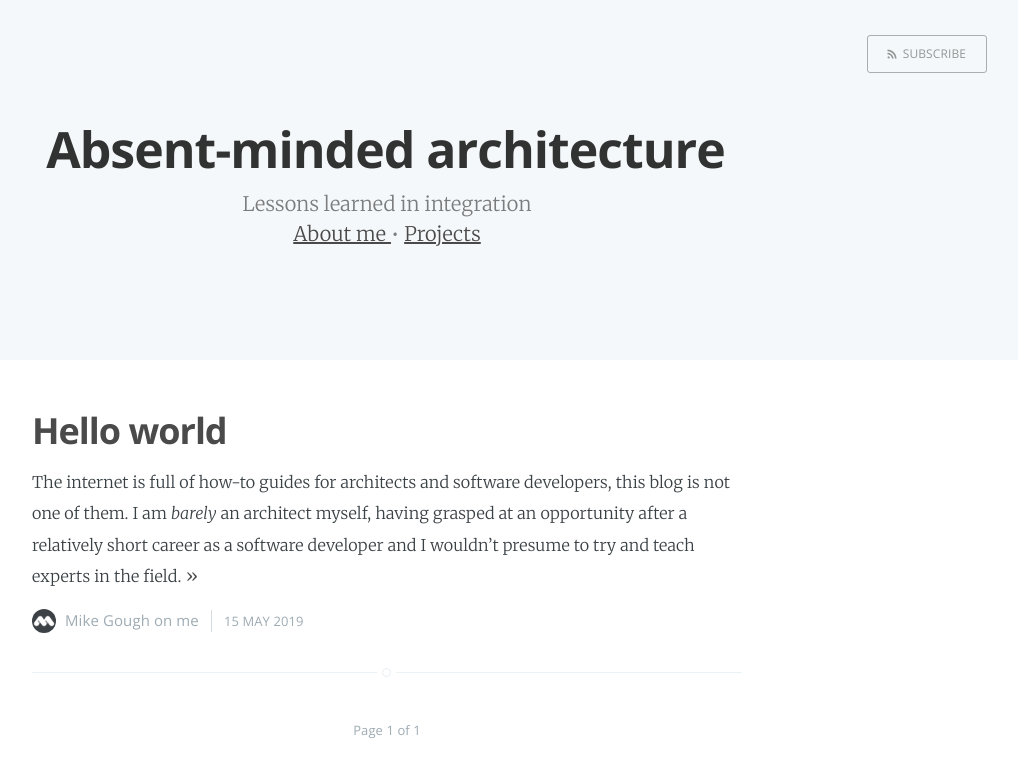
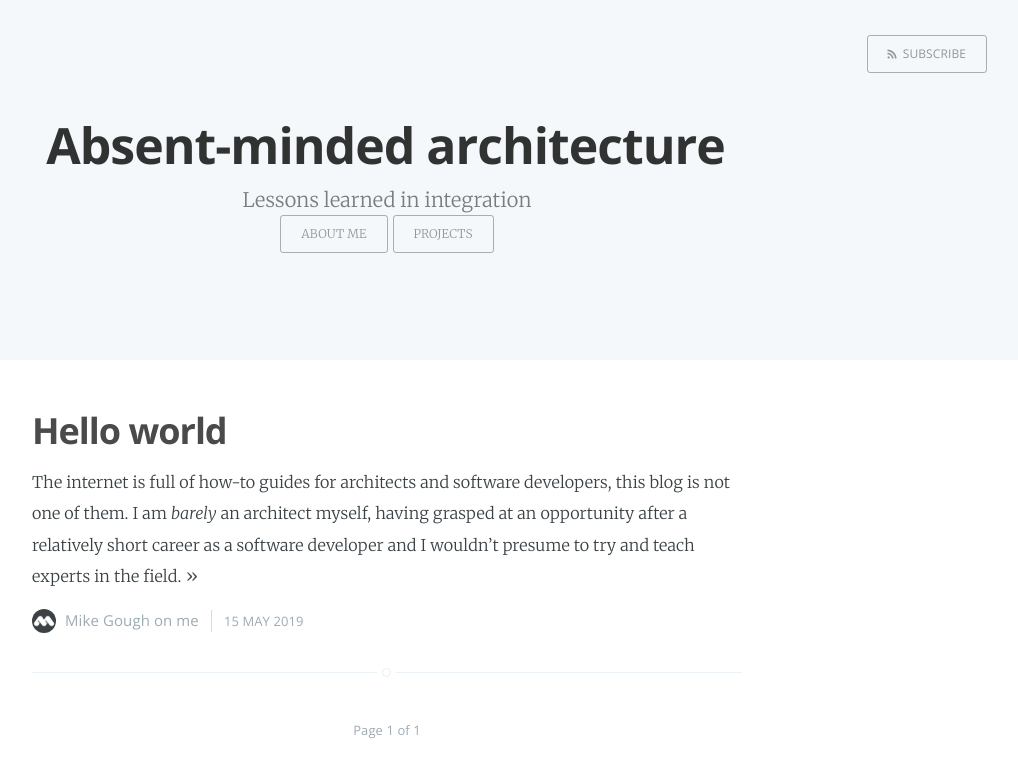
Before and after one commit to Mike-Gough/mike-gough.github.io, a Jekyll site: the page built from index.html, in a window 1280 px wide. Shown: the top 777 px of the page, without its empty margins (253-1271 px from the left). Built offline with Jekyll 4.4.1, drawn with Linux system fonts in a browser that asks for light colours; the list of posts is cut into pages by our own code.

Commit message:
Styling changes

```diff
--- a/assets/css/screen.css
+++ b/assets/css/screen.css
@@ -622,7 +622,6 @@ margin on the iframe, cause it breaks stuff. */
     -moz-box-sizing: border-box;
     box-sizing: border-box;
     display: inline-block;
-    float: right;
     height: 38px;
     padding: 0 20px;
     border: transparent 1px solid;
@@ -638,14 +637,17 @@ margin on the iframe, cause it breaks stuff. */
     color: rgba(0,0,0,0.4);
     border-color: rgba(0,0,0,0.3);
     transition: all ease 0.3s;
+    text-decoration: none;
 }
 .page-link-button:before {
     font-size: 9px;
     margin-right: 6px;
 }
 .page-link-button:hover {
-    border-color: #bfc8cd;
-    color: #9EABB3;
+    color: #222;
+    border-color: #fff;
+    background: #fff;
+    transition: all 0.1s ease;
 }
 
 /* Special styles when overlaid on an image*/
--- a/index.html
+++ b/index.html
@@ -22,13 +22,12 @@ projects: 'projects.html'
                 {% if site.description %} {{ site.description }} {% endif %}
                 {% if page.about %}
                   <br/>
-                  <a class="page-link" href='{{ site.baseurl }}{{ page.about }}'>
+                  <a class="page-link-button" href='{{ site.baseurl }}{{ page.about }}'>
                     About me
                   </a>
                 {% endif %}
                 {% if page.projects %}
-                  &#8226
-                  <a class="page-link" href="{{ site.baseurl }}{{ page.projects }}">
+                  <a class="page-link-button" href="{{ site.baseurl }}{{ page.projects }}">
                     Projects
                   </a>
                 {% endif %}
```
